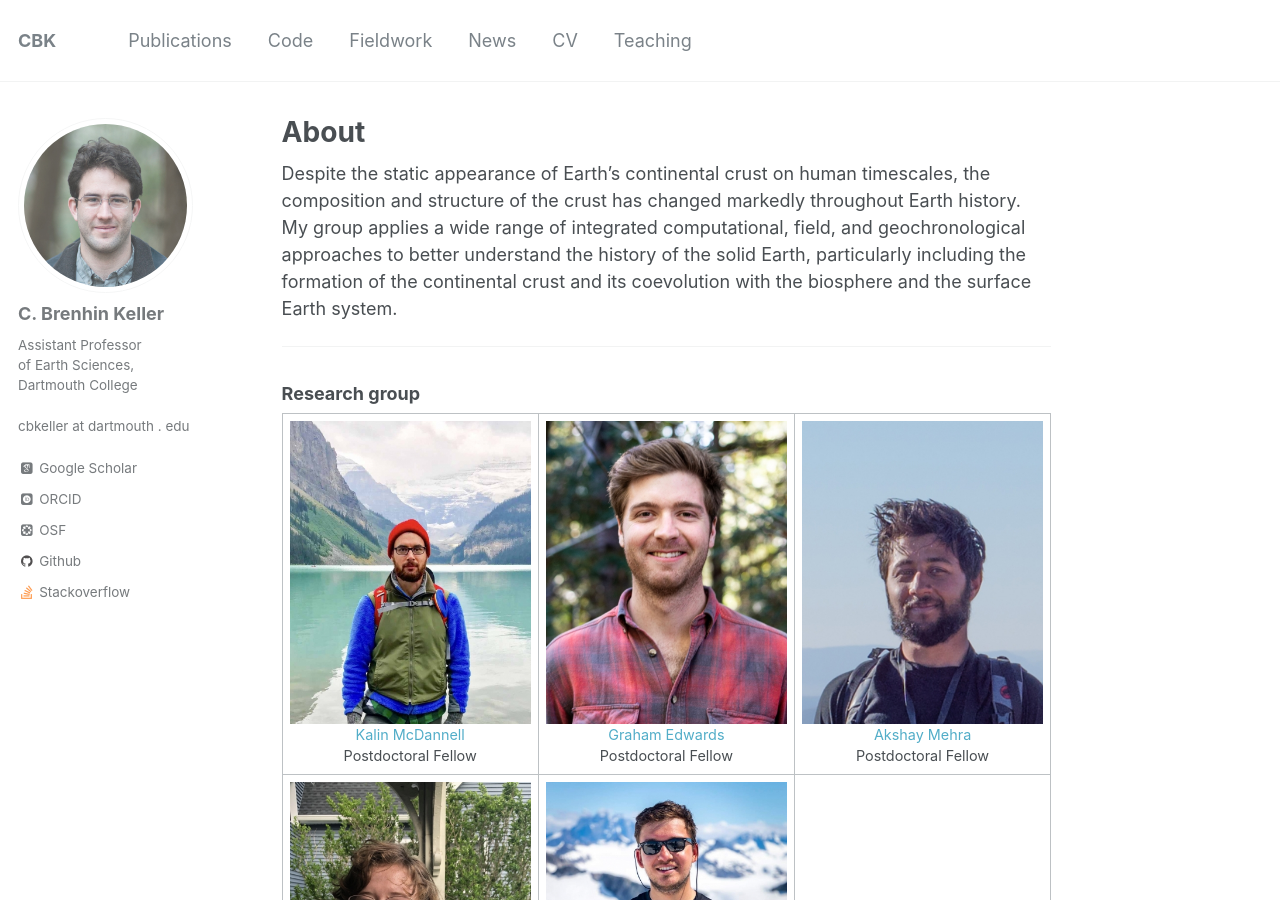
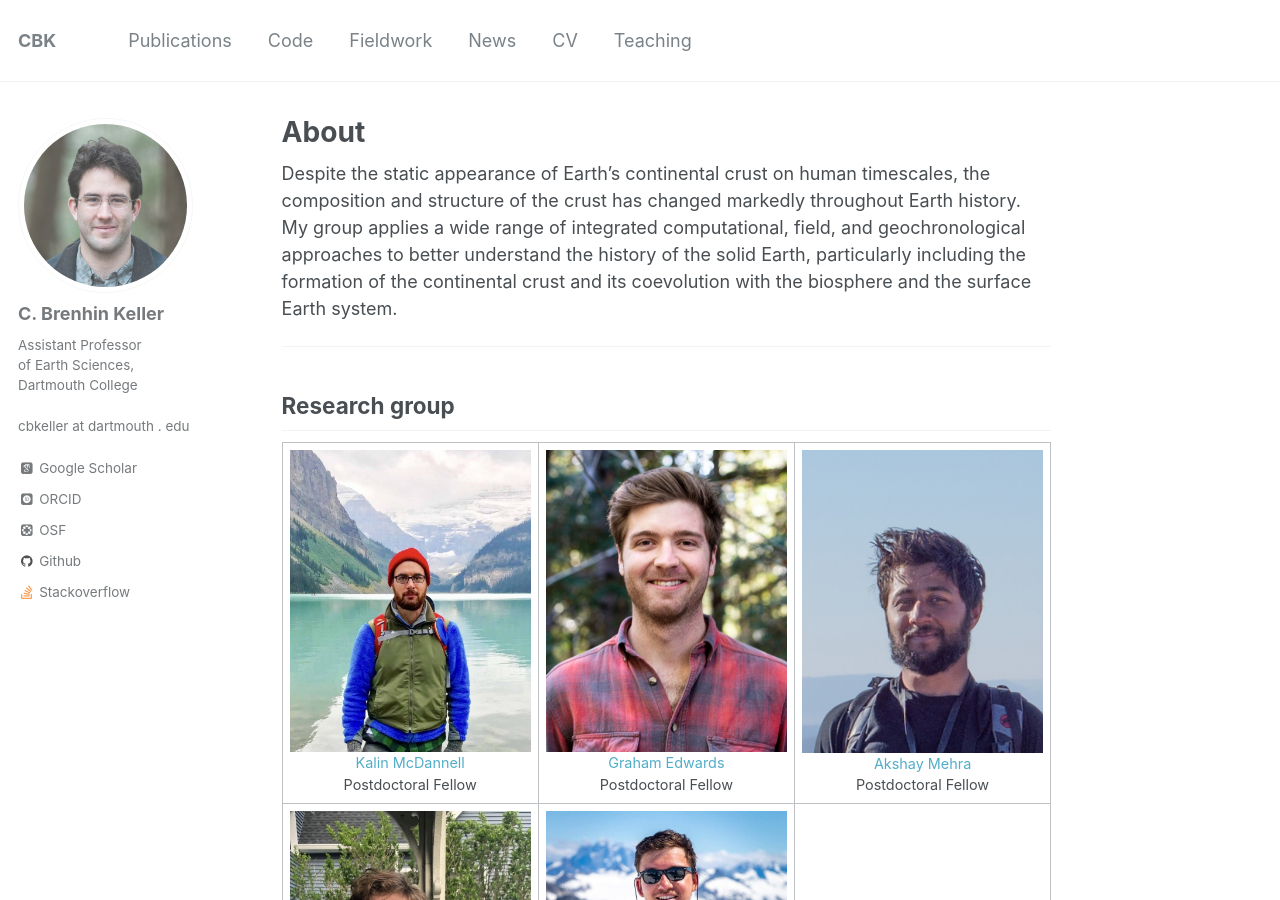
Before and after one commit to brenhinkeller/brenhinkeller.github.io, a Jekyll site: the page built from _pages/about.md, in a window 1280 px wide and 900 px high. Built offline with Jekyll 4.4.1, drawn with Linux system fonts in a browser that asks for light colours; some web fonts are replaced.

```diff
--- a/_pages/about.md
+++ b/_pages/about.md
@@ -11,14 +11,14 @@ redirect_from:
 Despite the static appearance of Earth’s continental crust on human timescales, the composition and structure of the crust has changed markedly throughout Earth history. My group applies a wide range of integrated computational, field, and geochronological approaches to better understand the history of the solid Earth, particularly including the formation of the continental crust and its coevolution with the biosphere and the surface Earth system.
 
 ---
-### Research group
+## Research group
 
 | ------------------------- | ------------------------- | ------------------------- |
 |<img width="256" src="images/profiles/kalin_mcdannell.jpg"><br>[Kalin McDannell](https://www.kmcdannell.com/)<br>Postdoctoral Fellow|<img width="256" src="images/profiles/graham_edwards.jpg"><br>[Graham Edwards](https://grahamedwards.github.io/)<br>Postdoctoral Fellow|<img width="256" src="images/profiles/akshay_mehra.jpg"><br>[Akshay Mehra](https://www.akshaymehra.com/)<br>Postdoctoral Fellow|
 |<img width="256" src="images/profiles/gailin_l_pease.jpg"><br>[Gailin Pease](https://earthsciences.dartmouth.edu/people/gailin-l-pease)<br>Graduate Student|<img width="256" src="images/profiles/alex_cox.jpg"><br>[Alexander Cox](https://earthsciences.dartmouth.edu/people/alexander-cox)<br>Graduate Student|<img width="256" src="images/profiles/blank.jpg">|
 {: style="font-size: 80%; text-align: center;"}
 
-### Alumni
+## Alumni
 
 | ------------------------- | ------------------------- | ------------------------- |
 |<img width="256" src="images/profiles/theo_green.jpg"><br>[Theodore Green](https://geosciences.princeton.edu/people/theodore-green)<br>Dartmouth Senior Fellow `21|<img width="256" src="images/profiles/blank.jpg">|<img width="256" src="images/profiles/blank.jpg">|
```
